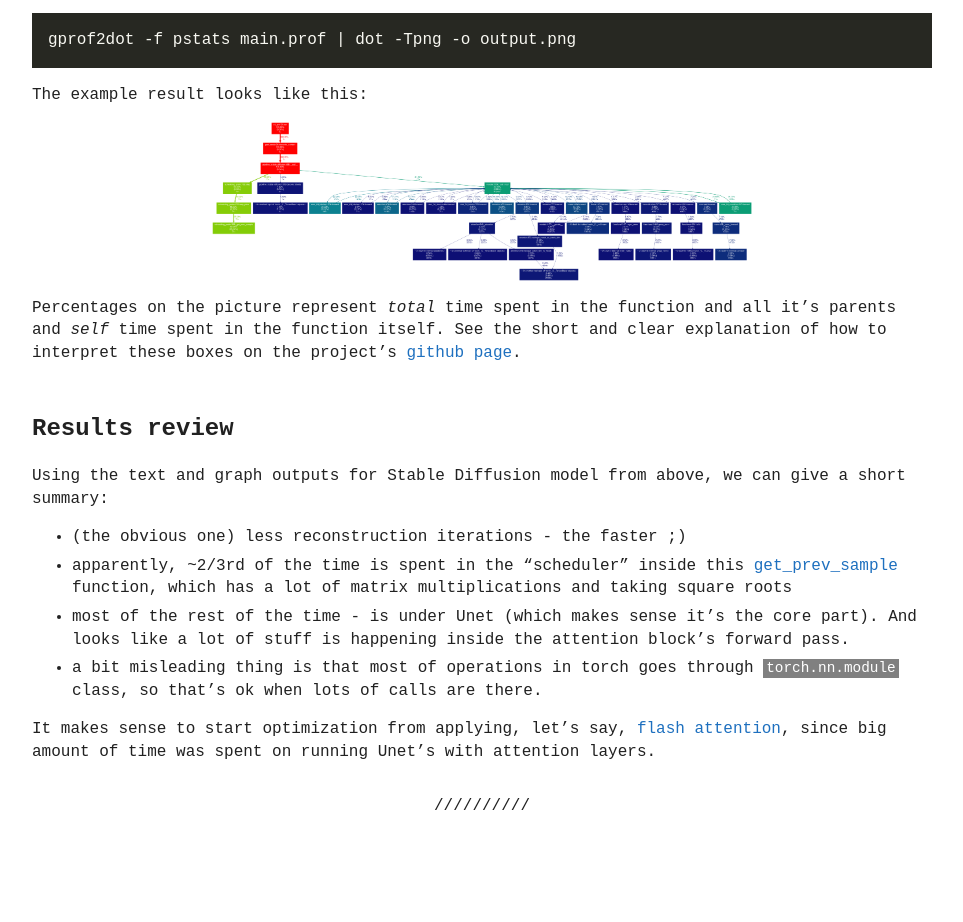
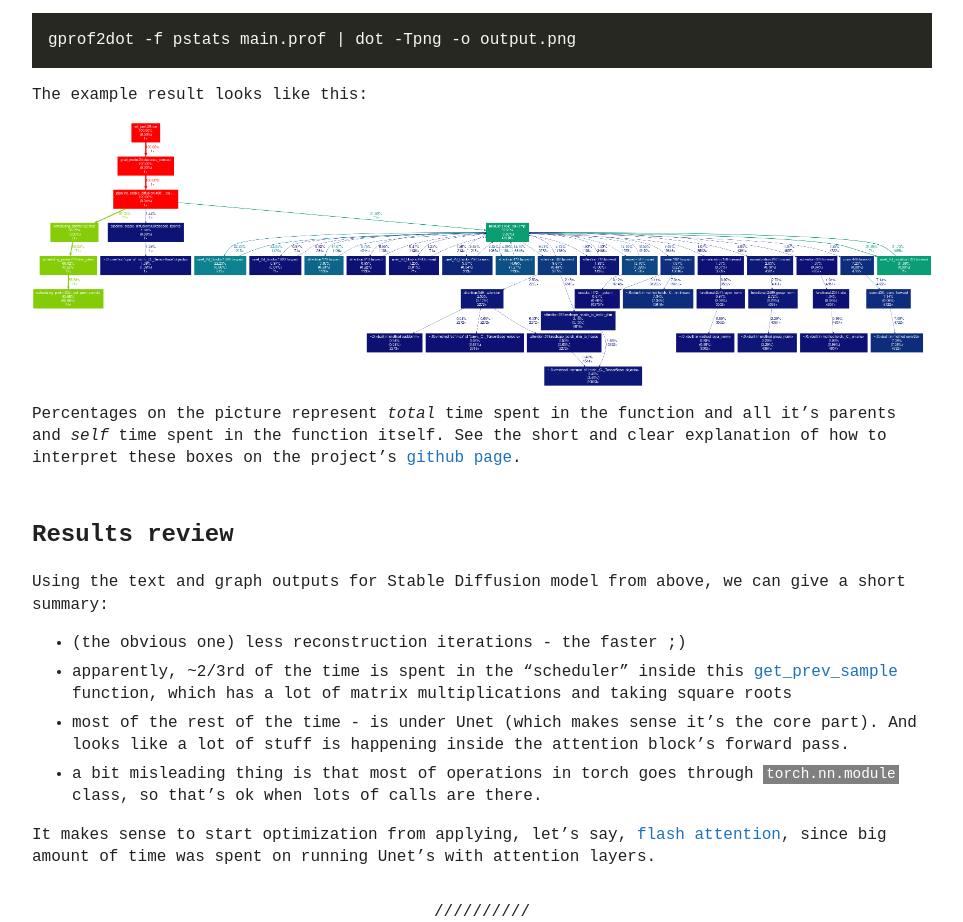
Before and after one commit to gasparian/gasparian.github.io, a plain HTML site: page python-profiling/index.html in a window 1280 px wide. Shown: the part 1953-2875 px from the top of the page, without its empty margins (158-1121 px from the left). Drawn offline with Linux system fonts and the light colour scheme.

Commit message:
python profiler image size fix

```diff
--- a/python-profiling/index.html
+++ b/python-profiling/index.html
@@ -90,7 +90,7 @@ It shows stats on how much time is spent while executing certain functions. Real
 </span></span></code></pre></div><p>And finally, you can generate the graph, using profile file generate by <code style="background-color: #808080;">cProfile</code>:</p>
 <div class="highlight"><pre tabindex="0" style="color:#f8f8f2;background-color:#272822;-moz-tab-size:4;-o-tab-size:4;tab-size:4;"><code class="language-shell" data-lang="shell"><span style="display:flex;"><span>gprof2dot -f pstats main.prof | dot -Tpng -o output.png
 </span></span></code></pre></div><p>The example result looks like this:</p>
-<p style="display: block; margin-left: auto; margin-right: auto; max-width: 60%">
+<p style="display: block; margin-left: auto; margin-right: auto">
   <img src="/python-profiling-static/gprof2dot.png" />
 </p>
 <p>Percentages on the picture represent <em>total</em> time spent in the function and all it&rsquo;s parents and <em>self</em> time spent in the function itself. See the short and clear explanation of how to interpret these boxes on the project’s <a href="https://github.com/jrfonseca/gprof2dot#output">github page</a>.</p>
```
